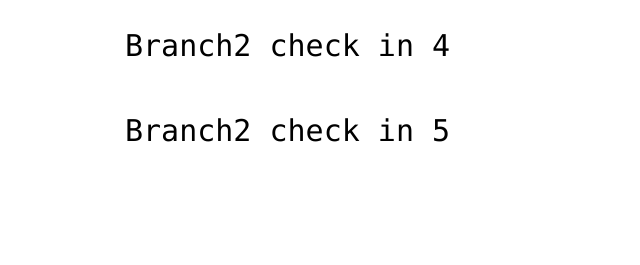
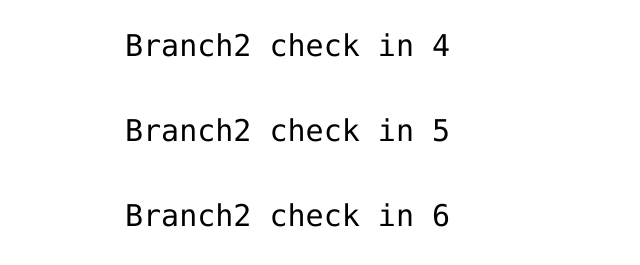
Before and after one commit to robvanraman/hello-world, a plain HTML site: page index.html in a window 1280 px wide. Shown: the part 735-1000 px from the top of the page, without its empty margins (315-955 px from the left). Before the commit the page ends 933 px from the top, so only its background shows below. Drawn offline with Linux system fonts and the light colour scheme.

Commit message:
branch 2 check in 6

```diff
--- a/index.html
+++ b/index.html
@@ -20,6 +20,7 @@
 <p>Branch2 check in 4</p>
 
 <p>Branch2 check in 5</p>
+<p>Branch2 check in 6</p>
 
 
 </body>
```
